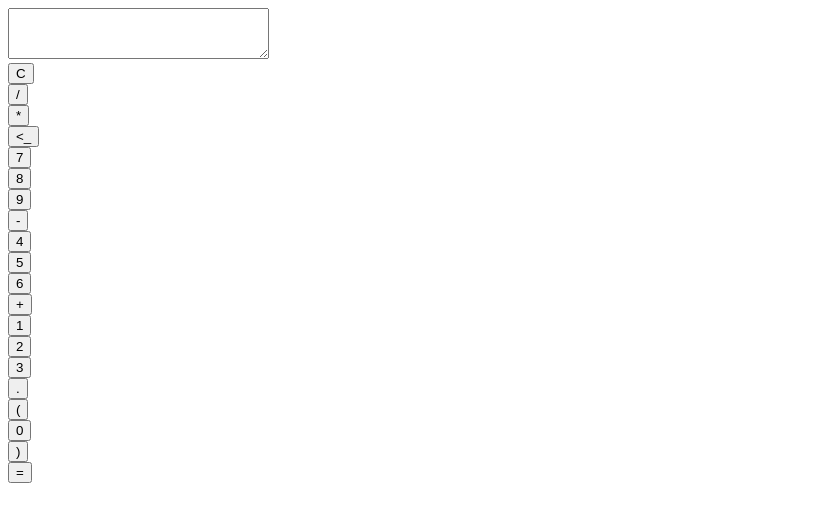
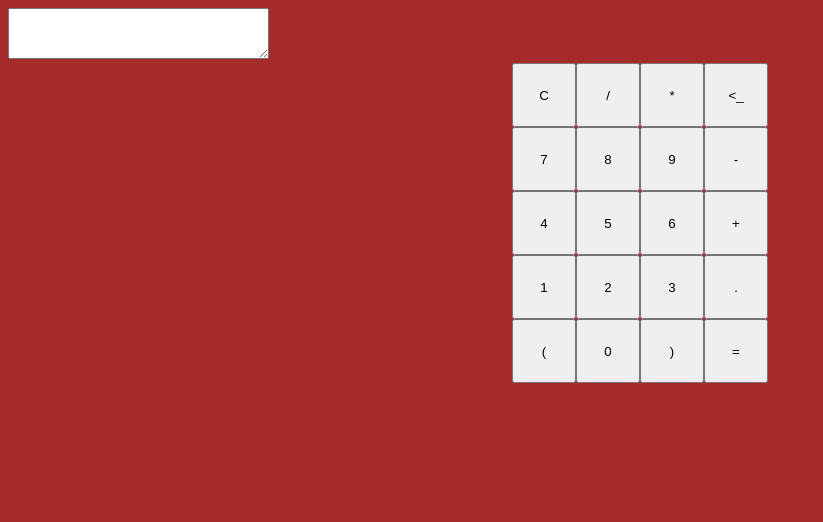
Before and after one commit to karugo-murage/Simple-Calculator, a plain HTML site: page index.html in a window 1280 px wide. Shown: the whole page, without its empty margins (0-823 px from the left). Drawn offline with Linux system fonts and the light colour scheme.

Commit message:
button style

```diff
--- a/Assets/style/style.css
+++ b/Assets/style/style.css
@@ -0,0 +1,11 @@
+body{
+    background-color: brown;
+}
+.section{
+    display: flex;
+    justify-content: center;
+}
+button{
+    height: 4rem;
+    width: 4rem;
+}
--- a/index.html
+++ b/index.html
@@ -4,6 +4,7 @@
     <meta charset="UTF-8">
     <meta http-equiv="X-UA-Compatible" content="IE=edge">
     <meta name="viewport" content="width=device-width, initial-scale=1.0">
+    <link rel="stylesheet" href="Assets/style/style.css">
     <title>Simple Calculator</title>
 </head>
 <body>
@@ -11,31 +12,31 @@
         <div>
             <textarea name="" id="" cols="30" rows="3"></textarea>
         </div>
-        <div>
+        <div class="section" >
             <div><button>C</button></div>
             <div><button>/</button></div>
             <div><button>*</button></div>
             <div><button> <_</button></div>
         </div>
-        <div>
+        <div class="section">
             <div> <button>7</button></div>
             <div> <button>8</button></div>
             <div> <button>9</button></div>
             <div> <button>-</button></div>
         </div>
-        <div>
+        <div class="section">
             <div> <button>4</button></div>
             <div> <button>5</button></div>
             <div> <button>6</button></div>
             <div> <button>+</button></div>
         </div>
-        <div>
+        <div class="section">
             <div> <button>1</button></div>
             <div> <button>2</button></div>
             <div> <button>3</button></div>
             <div> <button>.</button></div>
         </div>
-        <div>
+        <div class="section">
             <div> <button>(</button></div>
             <div> <button>0</button></div>
             <div> <button>)</button></div>
```
